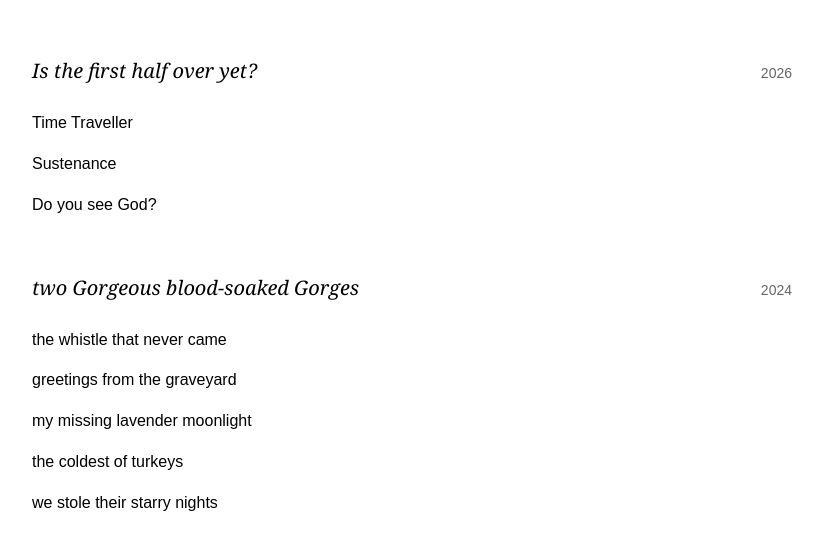
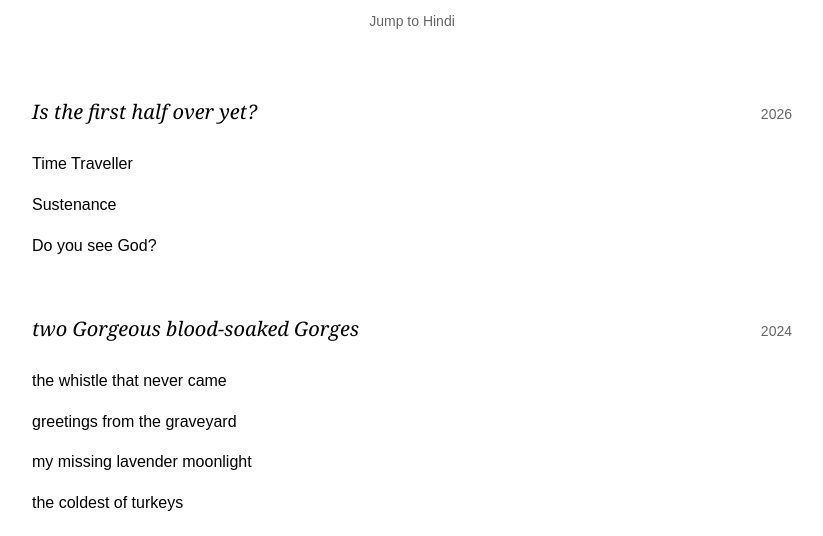
Before and after one commit to moitrayash/oeuvre-v2, a plain HTML site: page index.html in a window 1280 px wide. Shown: the part 564-1100 px from the top of the page, without its empty margins (228-1051 px from the left). Drawn offline with Linux system fonts and the light colour scheme.

Commit message:
Add Jump to Hindi link under Poems

```diff
--- a/app.js
+++ b/app.js
@@ -118,8 +118,11 @@
       const catId = slugify(category);
       html += '<section id="' + catId + '">';
       html += '<h2 class="category-heading">' + esc(category) + '</h2>';
+      if (category === 'Poems' && subsections['Hindi']) {
+        html += '<p class="category-jump"><a href="#' + catId + '-hindi">Jump to Hindi</a></p>';
+      }
       for (const [subsection, works] of Object.entries(subsections)) {
-        html += '<div class="subsection">';
+        html += '<div class="subsection" id="' + catId + '-' + slugify(parseCollection(subsection).name) + '">';
         html += renderSubsectionTitle(subsection);
         html += '<ul class="work-list">';
         const showYears = YEAR_PER_WORK.indexOf(subsection) !== -1;
--- a/styles.css
+++ b/styles.css
@@ -66,6 +66,14 @@ section { margin-bottom: 100px; padding-top: 40px; }
   text-align: center;
   letter-spacing: 1px;
 }
+
+.category-jump {
+  font-size: 14px;
+  text-align: center;
+  margin: -44px 0 60px;
+}
+.category-jump a { color: #666; text-decoration: none; }
+.category-jump a:hover { text-decoration: underline; }
 
 .subsection { margin-bottom: 50px; }
 .subsection-title {
```
